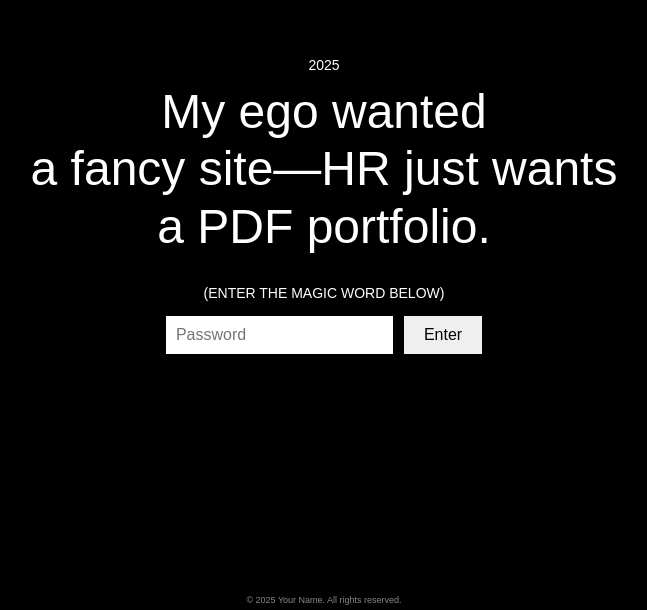
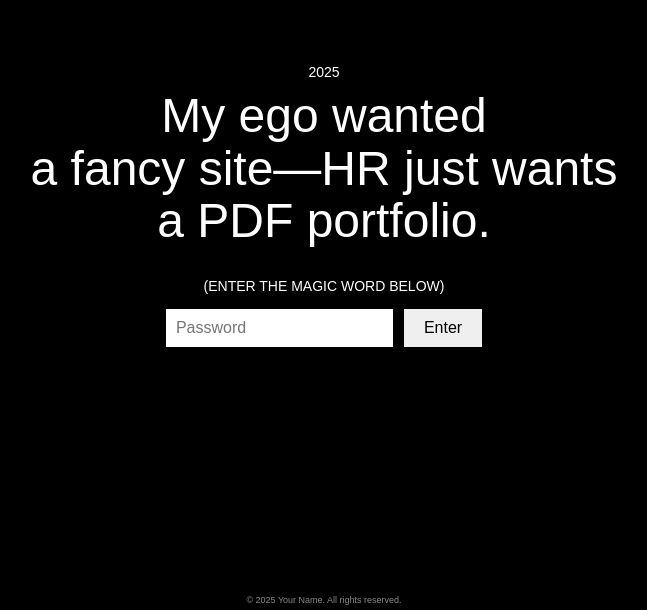
Before and after one commit to notnike/eduardoenrique.com, a plain HTML site: page index.html in a window 1280 px wide. Shown: the part 190-800 px from the top of the page, without its empty margins (316-963 px from the left). Drawn offline with Linux system fonts and the light colour scheme.

Commit message:
Update index.html

```diff
--- a/index.html
+++ b/index.html
@@ -27,7 +27,7 @@
 
     .headline {
       font-size: 48px; /* 👈 Main title size */
-      line-height: 1.2; /* 👈 Line spacing */
+      line-height: 1.1; /* 👈 Line spacing */
       text-align: center;
       max-width: 90%;
     }
```
